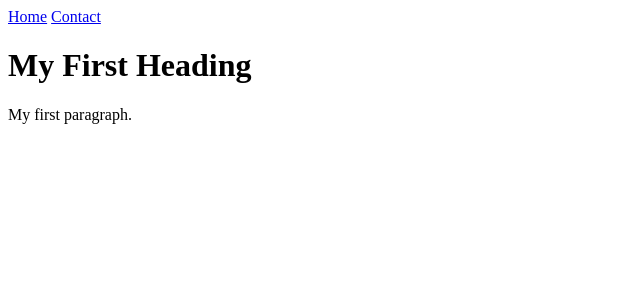
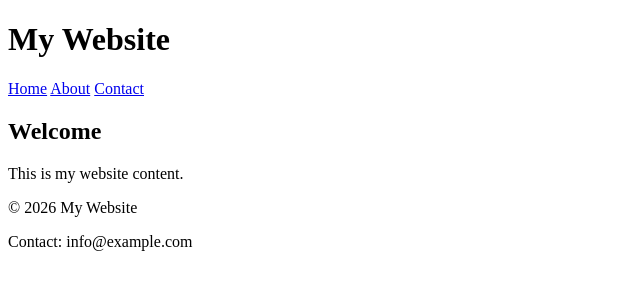
Before and after one commit to tanjida100/Github_learning, a plain HTML site: page index.html in a window 1280 px wide. Shown: the whole page, without its empty margins (0-640 px from the left). Drawn offline with Linux system fonts and the light colour scheme.

Commit message:
Add footer feature Closes #1

```diff
--- a/index.html
+++ b/index.html
@@ -1,12 +1,30 @@
 <!DOCTYPE html>
 <html>
+<head>
+    <title>My Website</title>
+</head>
+
 <body>
+
+<header>
+    <h1>My Website</h1>
+</header>
+
 <nav>
-  <a href="#">Home</a>
-  <a href="#">Contact</a>
+    <a href="#">Home</a>
+    <a href="#">About</a>
+    <a href="#">Contact</a>
 </nav>
-<h1>My First Heading</h1>
-<p>My first paragraph.</p>
+
+<main>
+    <h2>Welcome</h2>
+    <p>This is my website content.</p>
+</main>
+
+<footer>
+    <p>© 2026 My Website</p>
+    <p>Contact: info@example.com</p>
+</footer>
 
 </body>
 </html>
```
